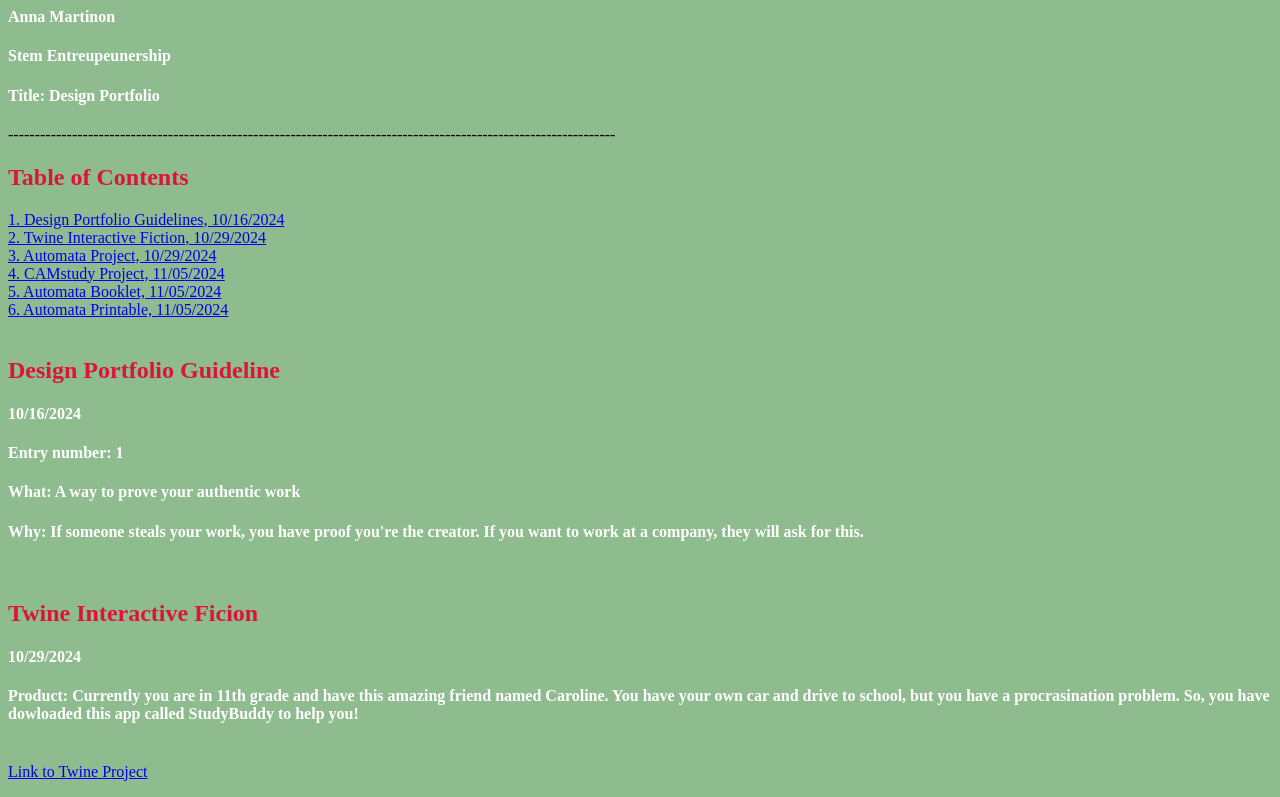
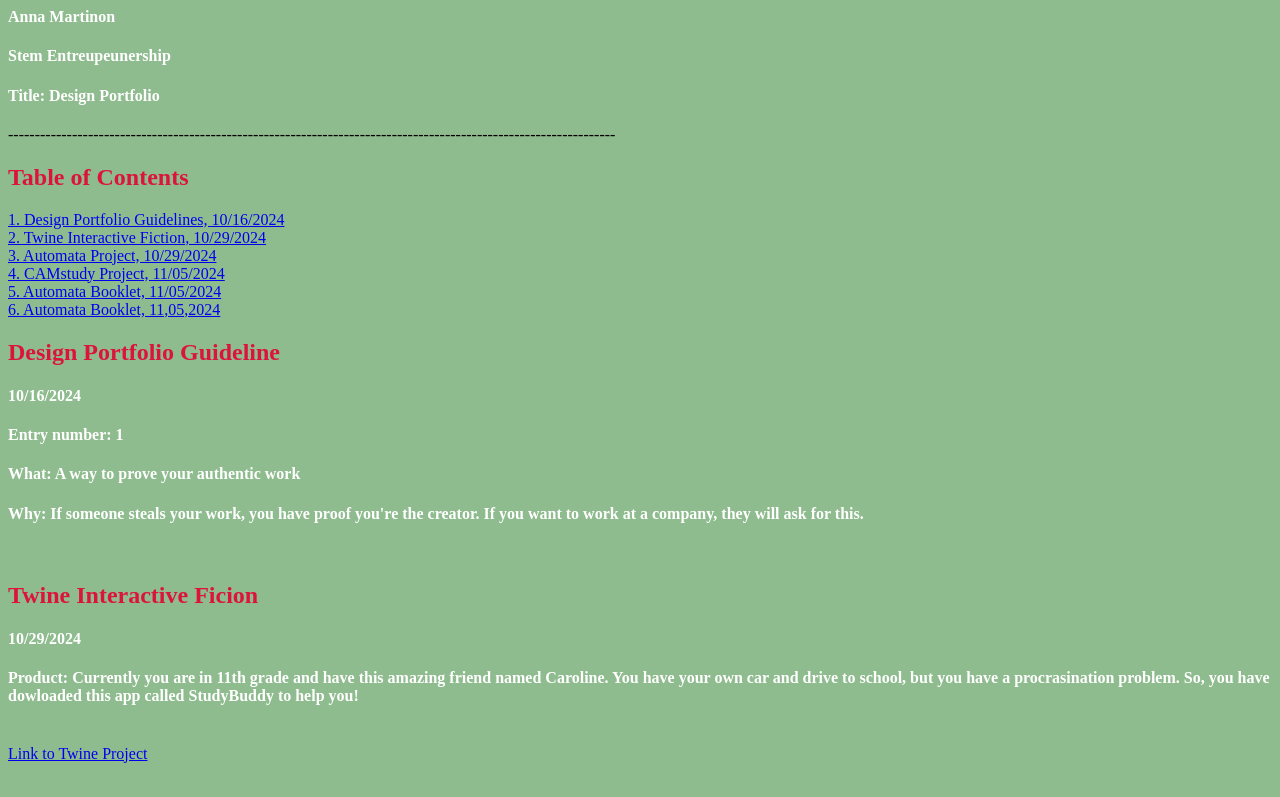
Before and after one commit to 25AMartinon/Portfolio, a plain HTML site: page index.html in a window 1280 px wide. Shown: the top 797 px of the page. Drawn offline with Linux system fonts and the light colour scheme.

Commit message:
Add files via upload

```diff
--- a/index.html
+++ b/index.html
@@ -14,7 +14,7 @@
     <a href="#automata">3. Automata Project, 10/29/2024 </a><br>
     <a href="#CAMstudy">4. CAMstudy Project, 11/05/2024</a><br>
     <a href="#AutomataBooklet">5. Automata Booklet, 11/05/2024</a><br>
-    <a href="#AutomataPrintable">6. Automata Printable, 11/05/2024</a><br>
+    <a href="#AutomataPrintable">6. Automata Booklet, 11,05,2024</a>
     <br>
 
 
@@ -51,7 +51,7 @@
     <a href="https://docs.google.com/document/d/1n8Yma_0HUGlB8V1_NCAhKi3QRCu8z9Z3C4z1gHXc-pg/edit?usp=drive_link">Link to Atutomata Booklet</a>
     <br>
 
-    <h2 id="#AutomataPrintable" style="color:Crimson;">Automata Printable</h2>
+    <h2 id="AutomataPrintable" style="color:Crimson;">Automata Printable</h2>
     <h4 style="color:white;">11/05/2024</h4>
     <a href="https://www.tinkercad.com/things/3c0L3Q1zWuJ-glorious-fulffy">Link to Automata Printable</a>
 
```
